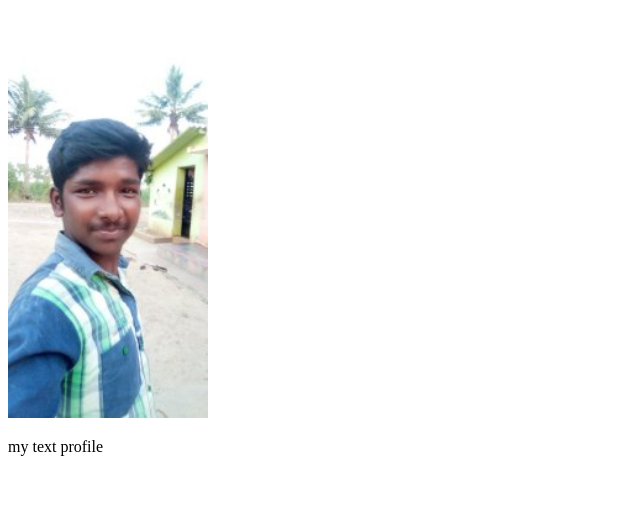
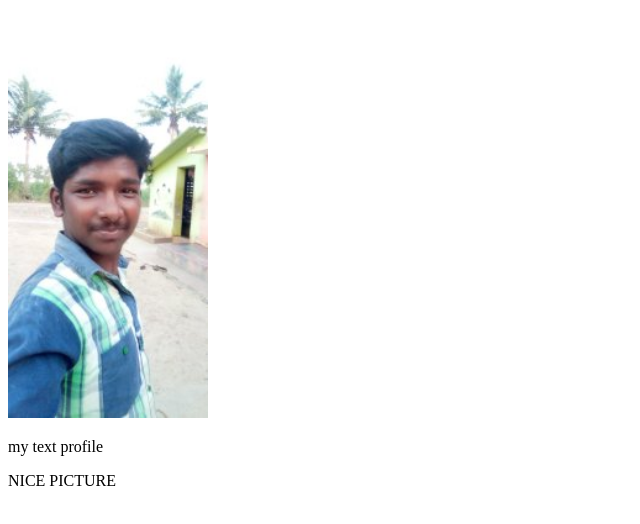
Before and after one commit to Prasanna21039/first_project, a plain HTML site: page index.html in a window 1280 px wide. Shown: the part 120-644 px from the top of the page, without its empty margins (0-640 px from the left). Drawn offline with Linux system fonts and the light colour scheme.

Commit message:
ADDED PARA

```diff
--- a/index.html
+++ b/index.html
@@ -10,5 +10,6 @@
     <h1>my name</h1>
     <img width="200px" src="profile.jpg" alt="">
     <p>my text profile</p>
+    <P>NICE PICTURE</P>
 </body>
 </html>
```
